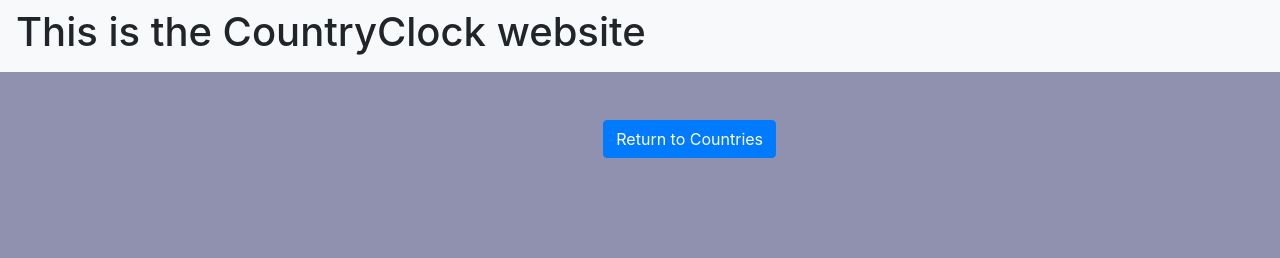
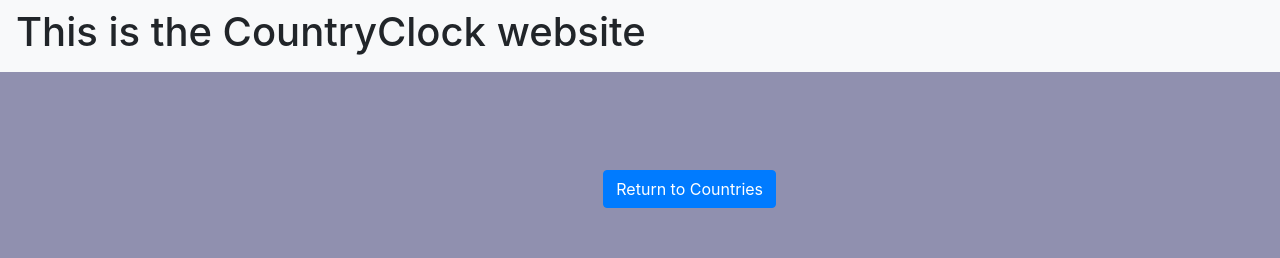
Before and after one commit to BudacaB/CountryClock, an Angular app: page /country-detail/1 in a window 1280 px wide. Shown: the top 258 px of the page. Built offline with nearby package versions, Linux system fonts and the light colour scheme; no server answers; a web font is replaced by a local one.

Commit message:
23rd upload, margin for return button

```diff
--- a/src/app/countries/countries.component.css
+++ b/src/app/countries/countries.component.css
@@ -33,6 +33,7 @@ table {
 }
 
 .instructions {
+    margin-top: 50px;
     text-align: center;
     font-family: 'Allerta Stencil';
     font-size: 20px;
--- a/src/app/country-detail/country-detail.component.css
+++ b/src/app/country-detail/country-detail.component.css
@@ -29,6 +29,7 @@ th {
 #button {
     position:relative;
     left: 53%;
+    margin-top: 50px;
 }
 
 .row {
```
